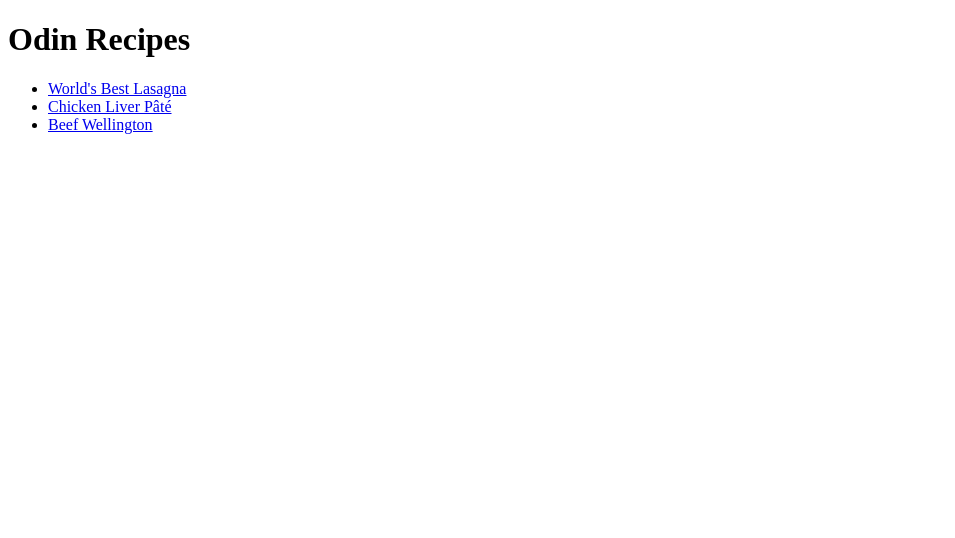
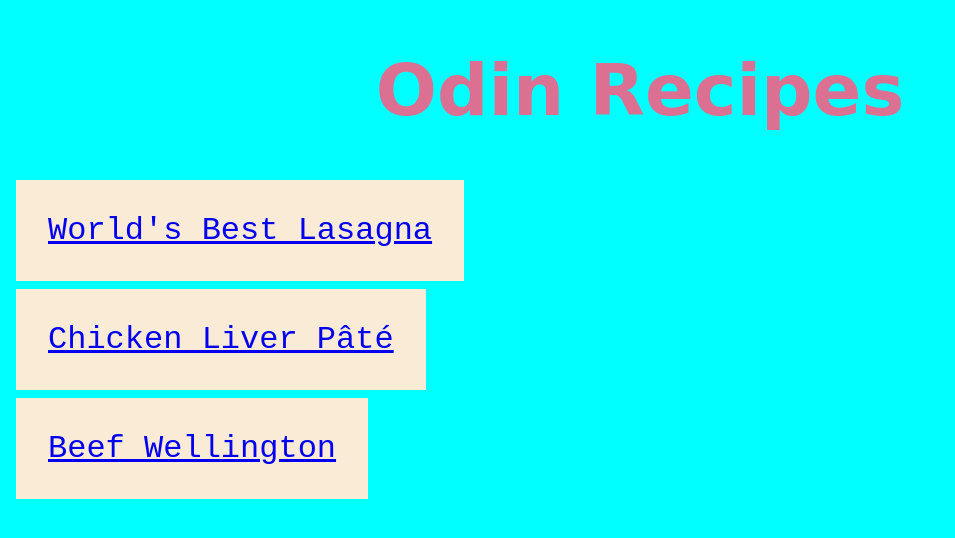
Before and after one commit to kd1435/odin-recipes, a plain HTML site: page index.html in a window 1280 px wide. Shown: the whole page, without its empty margins (0-955 px from the left). Drawn offline with Linux system fonts and the light colour scheme.

Commit message:
Add css styling to the index.html page

```diff
--- a/index.html
+++ b/index.html
@@ -1,17 +1,19 @@
 <!DOCTYPE html>
 <html lang="en">
   <head>
+    <link rel="stylesheet" href="style.css">
     <meta charset="UTF-8">
     <title>Odin Recipes</title>
   </head>
 
-  <body>
-    <h1>Odin Recipes</h1>
+  <body class="body-index">
+    <h1 class="title">Odin Recipes</h1>
 
-    <ul>
-      <li><a href="recipes/lasagna.html">World's Best Lasagna</a></li>
-      <li><a href="recipes/chicken-liver-pate.html">Chicken Liver Pâté</a></li>
-      <li><a href="recipes/beef-wellington.html">Beef Wellington</a></li>
-    </ul>
+    <div class="recipe-links">
+      <a href="recipes/lasagna.html">World's Best Lasagna</a>
+      <a href="recipes/chicken-liver-pate.html">Chicken Liver Pâté</a>
+      <a href="recipes/beef-wellington.html">Beef Wellington</a>
+    </div>
+
   </body>
 </html>
--- /dev/null
+++ b/style.css
@@ -0,0 +1,24 @@
+.body-index {
+  background-color: aqua;
+}
+
+.title {
+  font-family: "Brush Script MT", cursive;
+  font-size: 72px;
+  color: palevioletred;
+  text-align: center;
+}
+
+.link {
+  color: rebeccapurple;
+}
+
+.recipe-links a{
+  font-family: 'Courier New', Courier, monospace;
+  font-size: xx-large;
+  background-color: antiquewhite;
+  padding: 32px;
+  margin: 8px;
+  display: block;
+  width: fit-content;
+}
```
